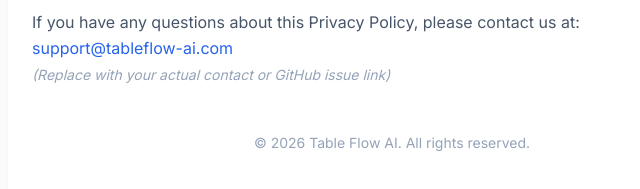
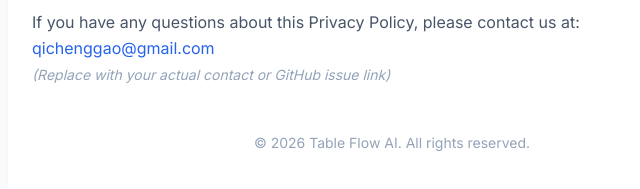
Before and after one commit to gaoqc/table-flow-privacy, a plain HTML site: page index.html in a window 1280 px wide. Shown: the part 1274-1463 px from the top of the page, 248-888 px from the left. Drawn offline with nearby package versions, Linux system fonts and the light colour scheme.

Commit message:
Update contact email in Privacy Policy section

```diff
--- a/index.html
+++ b/index.html
@@ -78,7 +78,7 @@
                 <p class="leading-relaxed text-slate-600">
                     If you have any questions about this Privacy Policy, please contact us at:
                     <br>
-                    <span class="text-blue-600 font-medium">support@tableflow-ai.com</span>
+                    <span class="text-blue-600 font-medium">qichenggao@gmail.com</span>
                     <em class="text-slate-400 text-sm block mt-1">(Replace with your actual contact or GitHub issue link)</em>
                 </p>
             </div>
```
